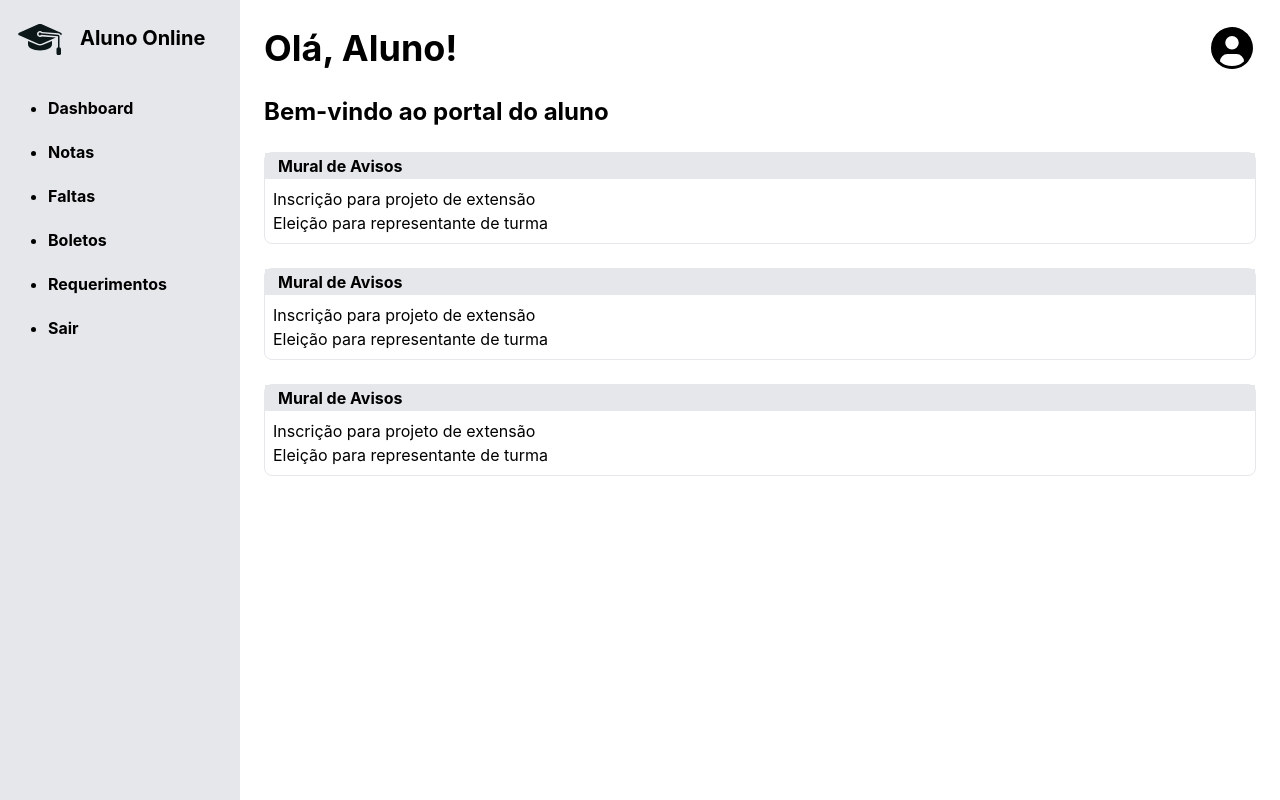
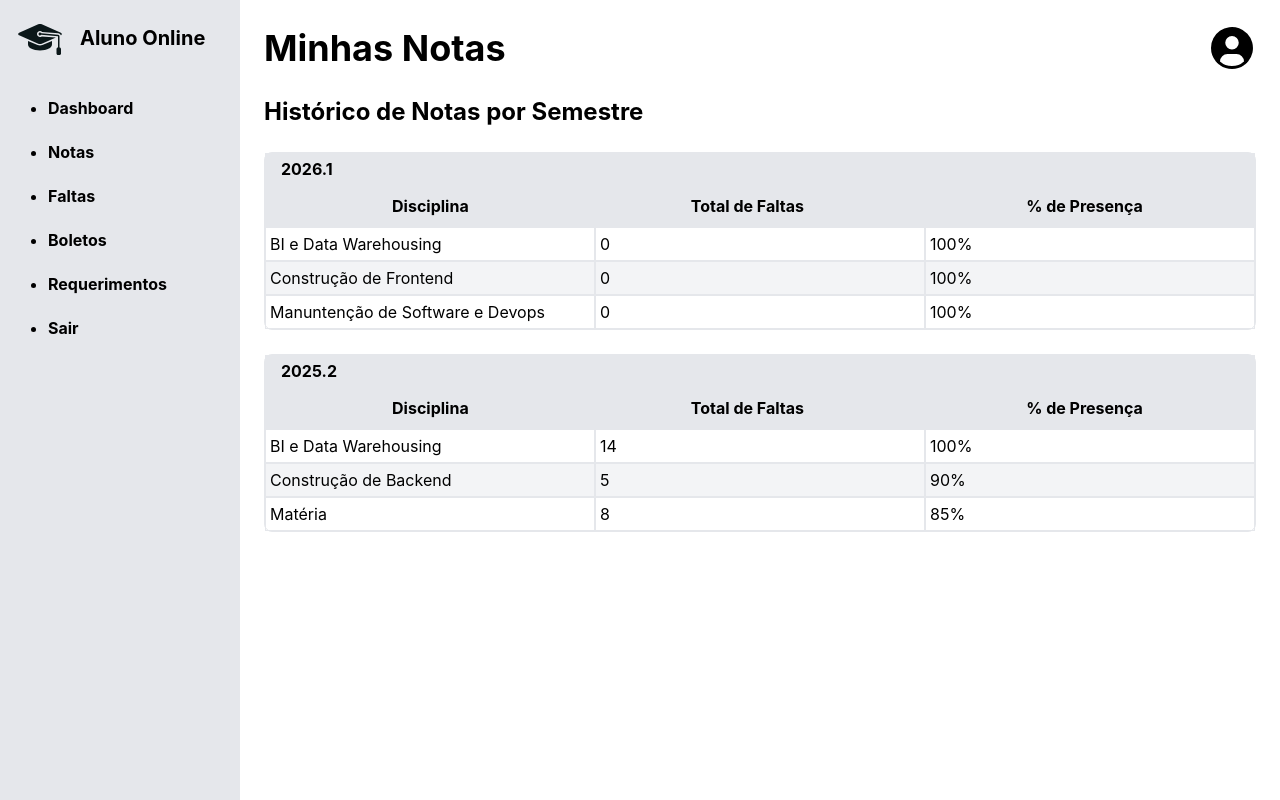
Before and after one commit to fluc45/front-20261, a React (Vite) app in the folder praticas/aluno-online-react/: page / in a window 1280 px wide. Built offline with nearby package versions, Linux system fonts and the light colour scheme.

Commit message:
refatorando componentes e estilizando parte 1

```diff
--- a/praticas/aluno-online-react/src/App.jsx
+++ b/praticas/aluno-online-react/src/App.jsx
@@ -6,7 +6,7 @@ import Notas from "./pages/Notas";
 import Requerimentos from "./pages/Requerimentos";
 
 function App() {
-  const pagina = 1;
+  const pagina = 2;
   return (
     <>
       {pagina == 1 && <Dashboard />}
--- a/praticas/aluno-online-react/src/components/Card.jsx
+++ b/praticas/aluno-online-react/src/components/Card.jsx
@@ -1,12 +1,13 @@
-function Card() {
+function Card(props) {
   return (
     <article className="border border-gray-200 rounded-lg mt-6">
       <header className= "bg-gray-200 p-px">
-        <h3 className="ml-3 font-bold">Mural de Avisos</h3>
+        <h3 className="ml-3 font-bold">{props.titulo}</h3>
       </header>
       <ul className="p-2">
-        <li>Inscrição para projeto de extensão</li>
-        <li>Eleição para representante de turma</li>
+        {props.items.map((item, index) => (
+          <li key={index}>{item}</li>
+        ))}
       </ul>
     </article>
   );
--- /dev/null
+++ b/praticas/aluno-online-react/src/components/Layout.jsx
@@ -0,0 +1,19 @@
+import Sidebar from "../components/Sidebar";
+import Topbar from "../components/Topbar";
+
+function Layout(props) {
+  return (
+    <>
+      <Sidebar />
+      <main className="flex-1 m-6">
+        <Topbar titulo={props.titulo} />
+        <h2 className="text-2xl font-bold mb-4">{props.subtitulo}</h2>
+        <section>
+          {props.children}
+        </section>
+      </main>
+    </>
+  );
+}
+
+export default Layout;
--- /dev/null
+++ b/praticas/aluno-online-react/src/components/Tabela.jsx
@@ -0,0 +1,27 @@
+function Tabela({ header, titulos, dados }) {
+  return (
+<article className="border border-gray-200 rounded-lg mt-6">
+      {header && <h3 className= "bg-gray-200 p-1 pl-4 font-bold">{header}</h3>}
+      <table className= "flex-col flex auto">
+        <thead className= "bg-gray-200 flex-auto p-px pl-4 font-bold">
+          <tr className= "flex justify-around">
+            {titulos.map((item, index) => (
+              <td className="p-2" key={index}>{item}</td>
+            ))}
+          </tr>
+        </thead>
+        <tbody>
+          {dados.map((item, index) => (
+            <tr className= "flex grow-0 even:bg-gray-100" key={index}>
+              {Object.values(item).map((valor, index) => (
+                <td className="p-1 flex-1 border border-gray-200" key={index}>{valor}</td>
+              ))}
+            </tr>
+          ))}
+        </tbody>
+      </table>
+    </article>
+  );
+}
+
+export default Tabela;
--- a/praticas/aluno-online-react/src/components/Topbar.jsx
+++ b/praticas/aluno-online-react/src/components/Topbar.jsx
@@ -1,9 +1,9 @@
 import avatar from "../assets/avatar.svg";
 
-function Topbar() {
+function Topbar(props) {
   return (
     <header className="flex-1 flex items-center justify-between mb-6">
-      <h1 className="text-4xl font-bold">Olá, Aluno!</h1>
+      <h1 className="text-4xl font-bold">{props.titulo}</h1>
       <img className="justify-end h-12 w-12" src={avatar} alt="Imagem do avatar" />
     </header>
   );
--- a/praticas/aluno-online-react/src/pages/Boletos.jsx
+++ b/praticas/aluno-online-react/src/pages/Boletos.jsx
@@ -6,13 +6,9 @@ function Boletos() {
   return (
     <>
       <Sidebar />
-      <main className="flex-1 m-6">
-        <Topbar />
-        <h2 className="text-2xl font-bold mb-4">Histórico de Pagamentos</h2>
-        <section>
-          <Card />
-        </section>
-      </main>
+      <Layout titulo="Meus Boletos" subtitulo="Histórico de Pagamentos">
+
+      </Layout>
     </>
   );
 }
--- a/praticas/aluno-online-react/src/pages/Dashboard.jsx
+++ b/praticas/aluno-online-react/src/pages/Dashboard.jsx
@@ -1,21 +1,33 @@
 import Card from "../components/Card";
-import Sidebar from '../components/Sidebar';
-import Topbar from '../components/Topbar';
+import Layout from "../components/Layout";
 
 function Dashboard() {
+
+    const avisos =[
+    "Inscrição para o projeto de extensão",
+    "Eleição para o representante de turma"
+  ];
+
+  const datas = [
+    "23/02 - Início do período letivo 2026-1",
+    "25/04 - Prazo final para a aplicação da P1",
+    "07/06 - Renovação de matrícula",
+    "04/07 - Fim do período letivo 2026-1"
+  ]
+
+  const disciplinas = [
+    "BI e Data Warehousing",
+    "Construção de Frontend",
+    "Devops"
+  ]
+
   return (
     <>
-      <Sidebar />
-      <main className="flex-1 m-6">
-        <Topbar />
-        <h2 className="text-2xl font-bold mb-4">Bem-vindo ao portal do aluno</h2>
-        <section>
-          <Card />
-          <Card />
-          <Card />
-        </section>
-
-      </main>
+      <Layout titulo="Olá, Aluno" subtitulo="Bem-vindo ao portal do aluno">
+        <Card titulo="Mural de Avisos" items={avisos}/>
+        <Card titulo="Calendário Acadêmico" items={datas}/>
+        <Card titulo="Minhas Disciplinas" items={disciplinas}/>
+      </Layout>
     </>
   );
 }
--- a/praticas/aluno-online-react/src/pages/Faltas.jsx
+++ b/praticas/aluno-online-react/src/pages/Faltas.jsx
@@ -1,19 +1,30 @@
-import Sidebar from "../components/Sidebar";
-import Topbar from "../components/Topbar";
-import Card from "../components/Card";
+import Layout from "../components/Layout";
+import Tabela from "../components/Tabela";
 
 function Faltas() {
+
+  const colunas = ["Disciplina", "Total de Faltas", "% de Presença"];
+
+  const materias = [
+    { disciplina: "BI e Data Warehousing", faltas: 0, presenca: "100%" },
+    { disciplina: "Construção de Frontend", faltas: 0, presenca: "100%" },
+    { disciplina: "Manuntenção de Software e Devops", faltas: 0, presenca: "100%" },
+  ];
+
+  const colunas2 = ["Disciplina", "Total de Faltas", "% de Presença"];
+
+  const materias2 = [
+    { disciplina: "BI e Data Warehousing", faltas: 14, presenca: "100%" },
+    { disciplina: "Construção de Backend", faltas: 5, presenca: "90%" },
+    { disciplina: "Matéria", faltas: 8, presenca: "85%" },
+  ];
+
   return (
     <>
-      <Sidebar />
-      <main className="flex-1 m-6">
-        <Topbar />
-        <h2 className="text-2xl font-bold mb-4">Histórico de Faltas por Semestre</h2>
-        <section>
-          <Card />
-          <Card />
-        </section>
-      </main>
+      <Layout titulo="Minhas Faltas" subtitulo="Histórico de Faltas por Semestre">
+      <Tabela titulos={colunas} dados={materias} header="2026.1"/>
+      <Tabela titulos={colunas2} dados={materias2} header="2025.2"/>
+      </Layout>
     </>
   );
 }
--- a/praticas/aluno-online-react/src/pages/Notas.jsx
+++ b/praticas/aluno-online-react/src/pages/Notas.jsx
@@ -1,19 +1,33 @@
-import Card from "../components/Card";
-import Sidebar from "../components/Sidebar";
-import Topbar from "../components/Topbar";
+import Layout from "../components/Layout";
+import Tabela from "../components/Tabela";
 
 function Notas() {
+  const colunas = ["Disciplina", "Total de Faltas", "% de Presença"];
+
+  const materias = [
+    { disciplina: "BI e Data Warehousing", faltas: 0, presenca: "100%" },
+    { disciplina: "Construção de Frontend", faltas: 0, presenca: "100%" },
+    {
+      disciplina: "Manuntenção de Software e Devops",
+      faltas: 0,
+      presenca: "100%",
+    },
+  ];
+
+  const colunas2 = ["Disciplina", "Total de Faltas", "% de Presença"];
+
+  const materias2 = [
+    { disciplina: "BI e Data Warehousing", faltas: 14, presenca: "100%" },
+    { disciplina: "Construção de Backend", faltas: 5, presenca: "90%" },
+    { disciplina: "Matéria", faltas: 8, presenca: "85%" },
+  ];
+
   return (
     <>
-      <Sidebar />
-      <main className="flex-1 m-6">
-        <Topbar />
-        <h2 className="text-2xl font-bold mb-4">Histórico de Notas por Semestre</h2>
-        <section>
-          <Card />
-          <Card />
-        </section>
-      </main>
+      <Layout titulo="Minhas Notas" subtitulo="Histórico de Notas por Semestre">
+        <Tabela titulos={colunas} dados={materias} header="2026.1" />
+        <Tabela titulos={colunas2} dados={materias2} header="2025.2" />
+      </Layout>
     </>
   );
 }
--- a/praticas/aluno-online-react/src/pages/Requerimentos.jsx
+++ b/praticas/aluno-online-react/src/pages/Requerimentos.jsx
@@ -5,14 +5,9 @@ import Topbar from "../components/Topbar";
 function Requerimentos() {
   return (
     <>
-      <Sidebar />
-      <main className="flex-1 m-6">
-        <Topbar />
-        <h2 className="text-2xl font-bold mb-4">Faça solicitações online para a secretaria</h2>
-        <section>
-          <Card />
-        </section>
-      </main>
+      <Layout titulo="Meus Requerimentos" subtitulo="Faça solicitações online para a secretaria">
+
+      </Layout>
     </>
   );
 }
```
